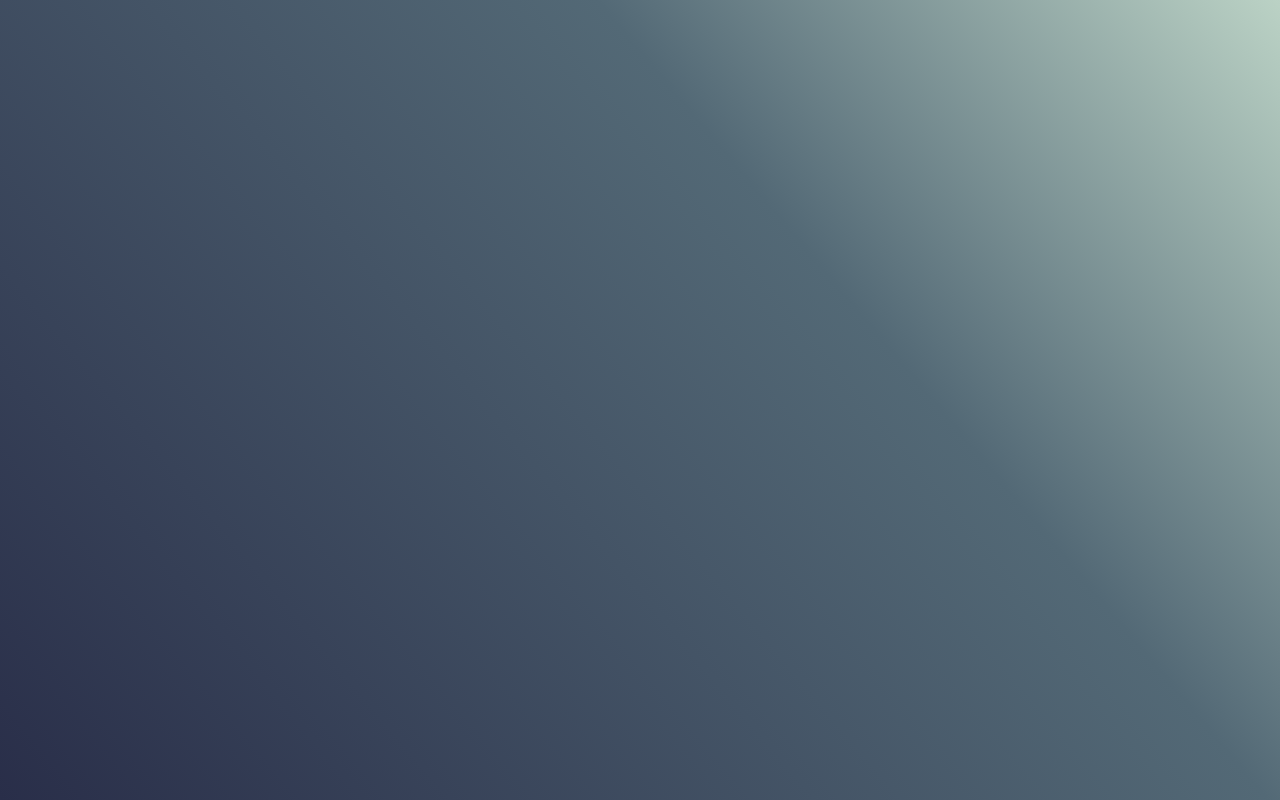
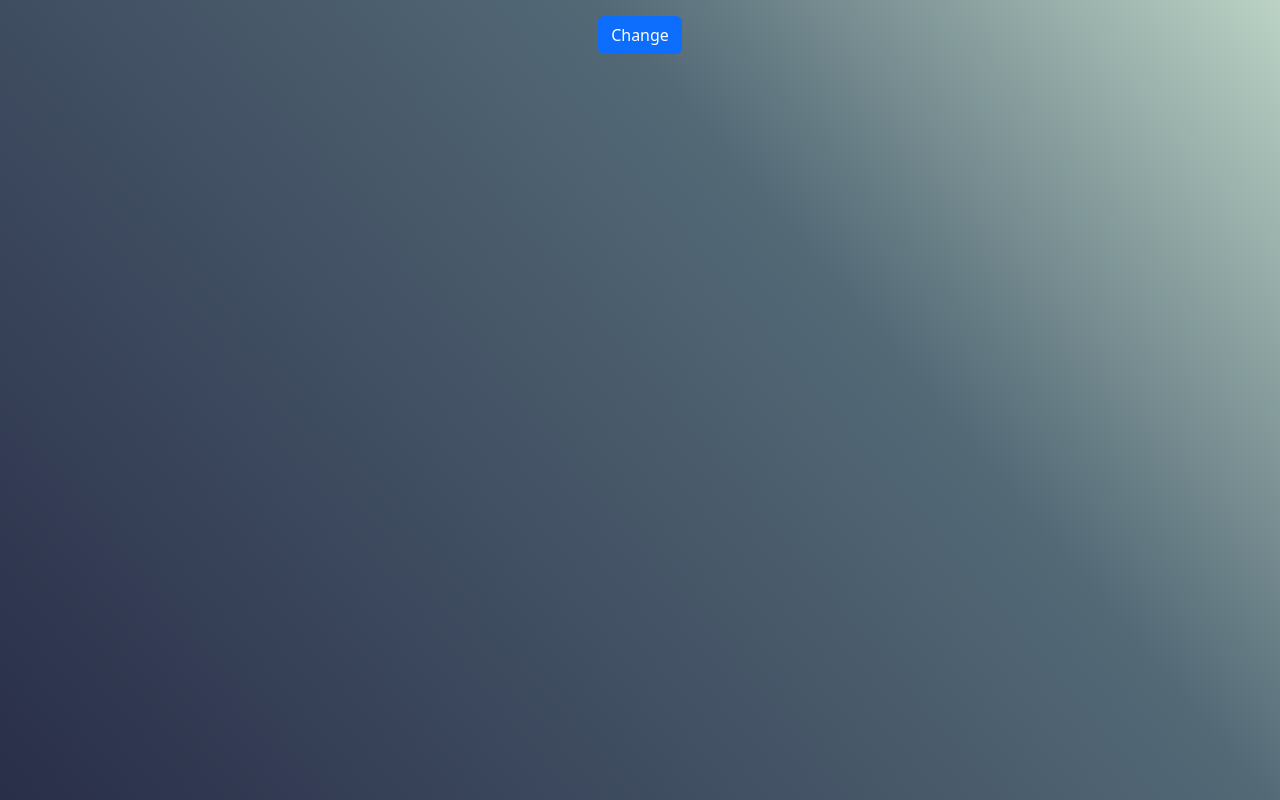
Before and after one commit to PincelliN/dark-mode, a React (Create React App) app: page / in a window 1280 px wide. Built offline with nearby package versions, Linux system fonts and the light colour scheme.

Commit message:
feat: button

```diff
--- a/src/App.tsx
+++ b/src/App.tsx
@@ -1,8 +1,13 @@
 import React from "react";
 import "./App.css";
+import Button from "./components/button";
 
 function App() {
-  return <div className="App"></div>;
+  return (
+    <div className="App">
+      <Button />
+    </div>
+  );
 }
 
 export default App;
--- /dev/null
+++ b/src/components/button.tsx
@@ -0,0 +1,7 @@
+export default function Button() {
+  return (
+    <>
+      <button className="btn btn-primary m-3 ">Change</button>
+    </>
+  );
+}
```
Also changed, not shown: src/index.tsx (+7 -6 lines).
